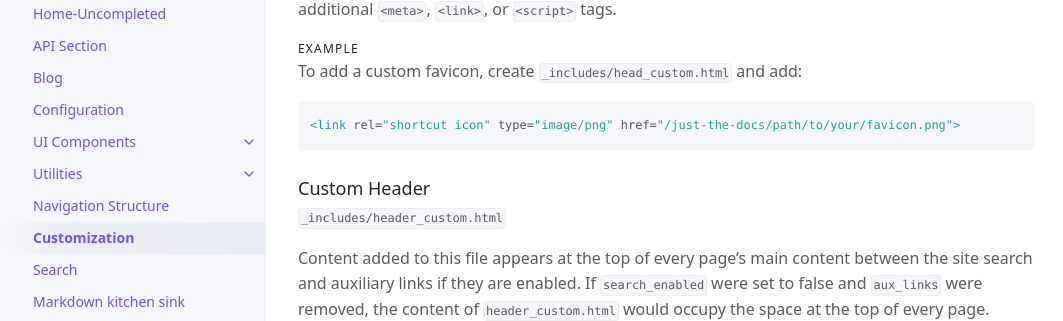
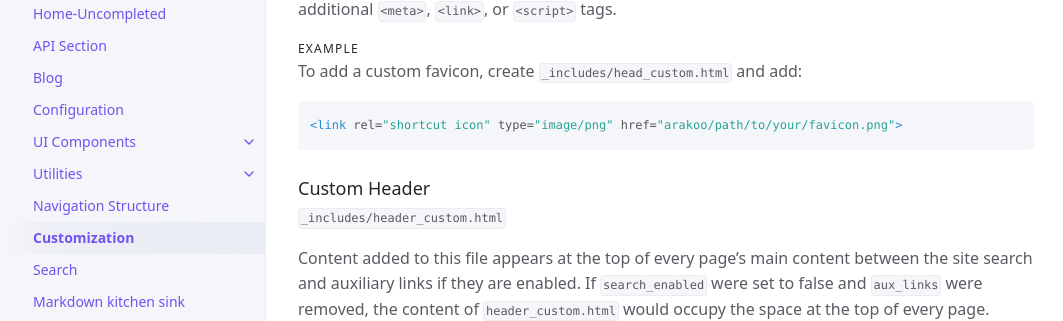
Before and after one commit to elishadamu97/arakoo, a Jekyll site: the page built from docs/customization.md, in a window 1280 px wide and 900 px high, scrolled down 3685 px. Shown: the part 142-463 px from the top of the window, without its empty margins (106-1169 px from the left). Built offline with Jekyll 4.4.1, drawn with Linux system fonts in a browser that asks for light colours.

Commit message:
initial commit

```diff
--- a/_config.yml
+++ b/_config.yml
@@ -15,7 +15,7 @@
 # in the templates via {{ site.myvariable }}.
 title: arakoo
 description: A Jekyll theme for documentation
-baseurl: "/just-the-docs" # the subpath of your site, e.g. /blog
+baseurl: "arakoo" # the subpath of your site, e.g. /blog
 url: "https://just-the-docs.github.io" # the base hostname & protocol for your site, e.g. http://example.com
 
 permalink: pretty
```
